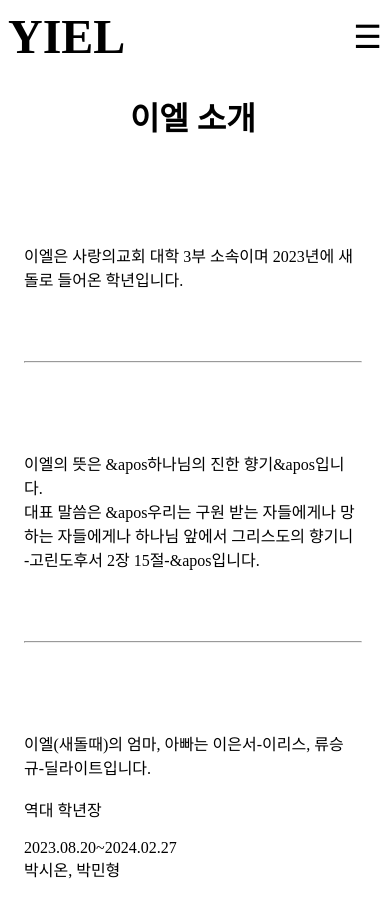
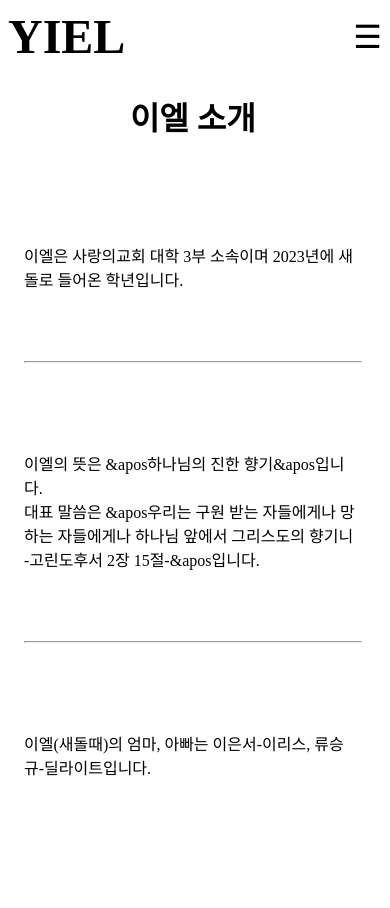
Before and after one commit to KYJLMML/univ3yiel, a Next.js app: page /info in a window 390 px wide. After the commit the page ends 844 px from the top, so only its background shows below. Built offline with nearby package versions, Linux system fonts and the light colour scheme.

Commit message:
Fix HTML structure and update styles

```diff
--- a/app/info/page.module.css
+++ b/app/info/page.module.css
@@ -1,7 +1,7 @@
 /* app/info/page.module.css */
 .container {
   width: 95%;
-  height: 100vh;
+  height: 90vh;
   padding-top: 4rem; /* 네비게이션 바 높이만큼 여백 */
   overflow-x: hidden; /* 가로 스크롤 방지 */
   overflow-y: hidden; /* 세로 스크롤 비활성화 */
@@ -9,7 +9,7 @@
 
 .scrollContainer {
   width: 95%;
-  height: calc(100vh - 4rem); /* 네비게이션 바 높이 제외 */
+  height: calc(90vh - 4rem); /* 네비게이션 바 높이 제외 */
   overflow-y: auto;
   scrollbar-width: none; /* Firefox */
   -ms-overflow-style: none; /* IE and Edge */
@@ -79,7 +79,7 @@
   }
 
   .scrollContainer {
-    height: calc(100vh - 3rem);
+    height: calc(90vh - 3rem);
   }
 
   .title {
--- a/app/item/page.module.css
+++ b/app/item/page.module.css
@@ -1,7 +1,7 @@
 /* app/info/page.module.css */
 .container {
   width: 100%;
-  height: 100vh;
+  height: 90vh;
   padding-top: 4rem; /* 네비게이션 바 높이만큼 여백 */
   overflow-x: hidden; /* 가로 스크롤 방지 */
   overflow-y: hidden; /* 세로 스크롤 비활성화 */
@@ -9,7 +9,7 @@
 
 .textContainer {
   width: 100%;
-  height: calc(100vh - 4rem); /* 네비게이션 바 높이 제외 */
+  height: calc(90vh - 4rem); /* 네비게이션 바 높이 제외 */
   overflow-y: auto;
   scrollbar-width: none; /* Firefox */
   -ms-overflow-style: none; /* IE and Edge */
@@ -26,7 +26,7 @@
 
 .scrollContainer {
   width: 100%;
-  height: calc(100vh - 4rem); /* 네비게이션 바 높이 제외 */
+  height: calc(90vh - 4rem); /* 네비게이션 바 높이 제외 */
   overflow-y: auto;
   scrollbar-width: none; /* Firefox */
   -ms-overflow-style: none; /* IE and Edge */
@@ -93,7 +93,7 @@
   }
 
   .textContainer {
-    height: calc(100vh - 3rem);
+    height: calc(90vh - 3rem);
   }
 
   .title {
--- a/app/memories/page.module.css
+++ b/app/memories/page.module.css
@@ -1,6 +1,6 @@
 .container {
   width: 100%;
-  height: 100vh;
+  height: 90vh;
   padding-top: 4rem; /* 네비게이션 바 높이만큼 여백 */
   overflow-x: hidden; /* 가로 스크롤 방지 */
   overflow-y: hidden; /* 세로 스크롤 비활성화 */
@@ -8,7 +8,7 @@
 
 .scrollContainer {
   width: 100%;
-  height: calc(100vh - 4rem); /* 네비게이션 바 높이 제외 */
+  height: calc(90vh - 4rem); /* 네비게이션 바 높이 제외 */
   overflow-y: auto;
   scrollbar-width: none; /* Firefox */
   -ms-overflow-style: none; /* IE and Edge */
@@ -70,7 +70,7 @@
   }
 
   .scrollContainer {
-    height: calc(100vh - 3rem);
+    height: calc(90vh - 3rem);
   }
 
   .title {
--- a/app/page.module.css
+++ b/app/page.module.css
@@ -73,7 +73,7 @@
 
   .imageContainer {
     top: 4rem; /* 모바일에서 네비게이션 바 높이 감소 */
-    height: calc(100vh - 3rem); /* 모바일 화면에 맞춘 높이 조정 */
+    height: calc 100; /* 모바일 화면에 맞춘 높이 조정 */
     display: flex;
     justify-content: center;
     align-items: center;
@@ -83,7 +83,7 @@
   .imageContainer img {
     object-fit: contain !important; /* contain에서 cover로 변경 */
     width: 100% !important;
-    height: 100% !important;
+    height: 90% !important;
     max-width: 100%;
     max-height: 100%;
     aspect-ratio: 9/16; /* 모바일 화면 비율에 맞춤 */
@@ -97,7 +97,7 @@
   right: 0;
   bottom: 0;
   width: 100%;
-  height: calc(100vh - 4rem); /* 전체 높이에서 네비게이션 바 높이 제외 */
+  height: calc 100; /* 전체 높이에서 네비게이션 바 높이 제외 */
 }
 
 .imageContainer img {
@@ -117,7 +117,7 @@
 @media screen and (max-width: 768px) {
   .imageContainer {
     top: 4rem;
-    height: calc(100vh - 3rem);
+    height: calc 100;
     display: flex;
     justify-content: center;
     align-items: center;
@@ -126,7 +126,7 @@
 
   .imageContainer img {
     width: 100% !important;
-    height: auto !important;
+    height: 100% !important;
     max-height: 100%;
     object-fit: cover !important;
   }
@@ -134,7 +134,7 @@
 
 .scrollContainer {
   width: 100%;
-  height: calc(100vh - 4rem); /* 네비게이션 바 높이 제외 */
+  height: calc 100; /* 네비게이션 바 높이 제외 */
   overflow-y: auto;
   scrollbar-width: none; /* Firefox */
   -ms-overflow-style: none; /* IE and Edge */
@@ -196,10 +196,7 @@
 @media screen and (max-width: 768px) {
   .container {
     padding-top: 3rem;
-  }
-
-  .scrollContainer {
-    height: calc(100vh - 3rem);
+    height: calc 100;
   }
 
   .title {
@@ -218,7 +215,7 @@
   }
 
   .imageContainer {
-    height: calc(100vh - 2.5rem);
+    height: calc 100vh;
     display: flex;
     justify-content: center;
     align-items: center;
@@ -227,7 +224,7 @@
 
   .imageContainer img {
     width: 100% !important;
-    height: auto !important;
+    height: 100% !important;
     max-height: 100%;
     object-fit: cover !important; /* 모바일에서 이미지 비율 유지 */
   }
```
